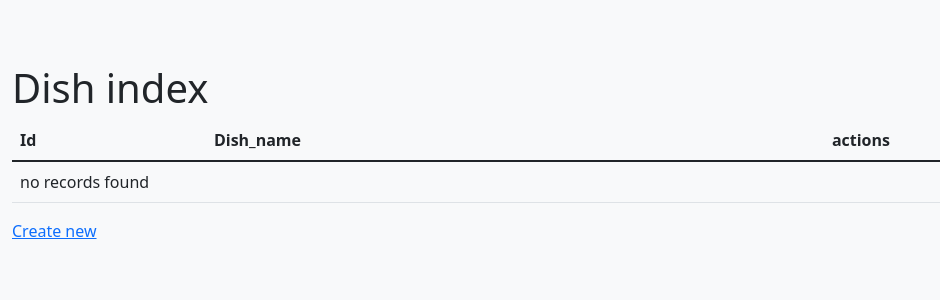
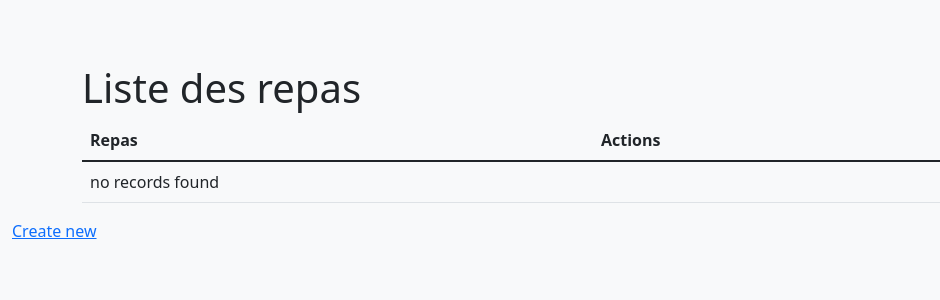
Before and after one commit to Audrey906/planning_menu, a Symfony app: template templates/dish/index.html.twig in a window 1280 px wide. Shown: the part 56-356 px from the top of the page, without its empty margins (0-940 px from the left). Run offline with Twig, Linux system fonts and the light colour scheme; the template is opened without the code that fills it, so the values that code supplies are empty; some libraries are stand-ins or nearby versions.

Commit message:
template index dish

```diff
--- a/src/Controller/DishController.php
+++ b/src/Controller/DishController.php
@@ -22,7 +22,7 @@ class DishController extends AbstractController
     public function index(DishRepository $dishRepository): Response
     {
         return $this->render('dish/index.html.twig', [
-            'dishes' => $dishRepository->findBy(['user' => $this->getuser()]),
+            'dishes' => $dishRepository->findBy(['user' => $this->getuser()], ['dish_name' => 'ASC']),
         ]);
     }
 
--- a/templates/dish/index.html.twig
+++ b/templates/dish/index.html.twig
@@ -3,26 +3,24 @@
 {% block title %}Dish index{% endblock %}
 
 {% block body %}
-    <h1>Dish index</h1>
-
+    <div class="container">
+        <h1>Liste des repas</h1>
         <table class="table">
             <thead>
                 <tr>
-                <th>Id</th>
-                <th>Dish_name</th>
-                <th>actions</th>
+                    <th>Repas</th>
+                    <th>Actions</th>
                 </tr>
             </thead>
             <tbody>
             {% for dish in dishes %}
                 <tr>
-                <td>{{ dish.id }}</td>
-                <td>{{ dish.dishName }}</td>
+                    <td>{{ dish.dishName|capitalize }}</td>
                     <td class="d-flex">
-                    <button class="btn" style="width:75px"><a href="{{ path('dish_show', {'id': dish.id}) }}">show</a></button>
+                        <button class="btn" style="width:75px"><a href="{{ path('dish_show', {'id': dish.id}) }}">Voir</a></button>
                         <button class="btn" style="width:75px">
                         {% if app.user.id is same as dish.user.id %}
-                        <a href="{{ path('dish_edit', {'id': dish.id}) }}">edit</a>
+                            <a href="{{ path('dish_edit', {'id': dish.id}) }}">Modifier</a>
                         {% endif %}
                         </button>
                         {{ include('dish/_delete_form.html.twig') }}
@@ -35,6 +33,8 @@
             {% endfor %}
             </tbody>
         </table>
+    </div>
+
 
     <a href="{{ path('dish_new') }}">Create new</a>
 {% endblock %}
```
Lines whose indentation alone changed are shown as unchanged.
